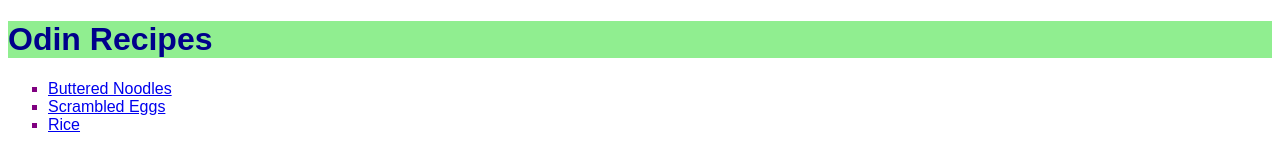
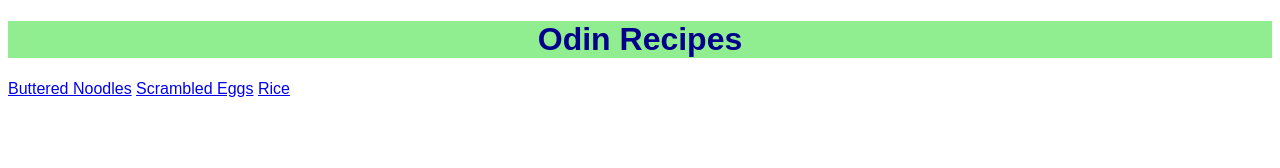
Before and after one commit to gleblix/odin-recipes, a plain HTML site: page index.html in a window 1280 px wide. Drawn offline with Linux system fonts and the light colour scheme.

Commit message:
Minor edits.

```diff
--- a/index.html
+++ b/index.html
@@ -9,12 +9,14 @@
     </head>
 
     <body>
-        <h1>Odin Recipes</h1>
-        <ul>
-            <li><a href="recipes/buttered-noodles.html">Buttered Noodles</a></li>
-            <li><a href="recipes/scrambled-eggs.html">Scrambled Eggs</a></li>
-            <li><a href="recipes/rice.html">Rice</a></li>
-        </ul>
+        <h1 class="title">Odin Recipes</h1>
+        <!-- After completing lessons in flexbox, come back and create
+         nicely spaced buttons for linking to the other webpages. -->
+        <div class="link-bar">
+            <a href="recipes/buttered-noodles.html">Buttered Noodles</a>
+            <a href="recipes/scrambled-eggs.html">Scrambled Eggs</a>
+            <a href="recipes/rice.html">Rice</a>
+        </div>
     </body>
 
 </html>
--- a/style.css
+++ b/style.css
@@ -4,10 +4,15 @@
     font-family: Arial, Helvetica, sans-serif;
 }
 
-h1 {
+.title {
     background-color: lightgreen;
     color: darkblue;
     font-weight: 800;
+    text-align: center;
+}
+
+.subsection {
+    margin-left: 50px;
 }
 
 img {
```
Also changed, not shown: recipes/buttered-noodles.html (+1 -1 lines), recipes/rice.html (+1 -1 lines), recipes/scrambled-eggs.html (+1 -1 lines).
